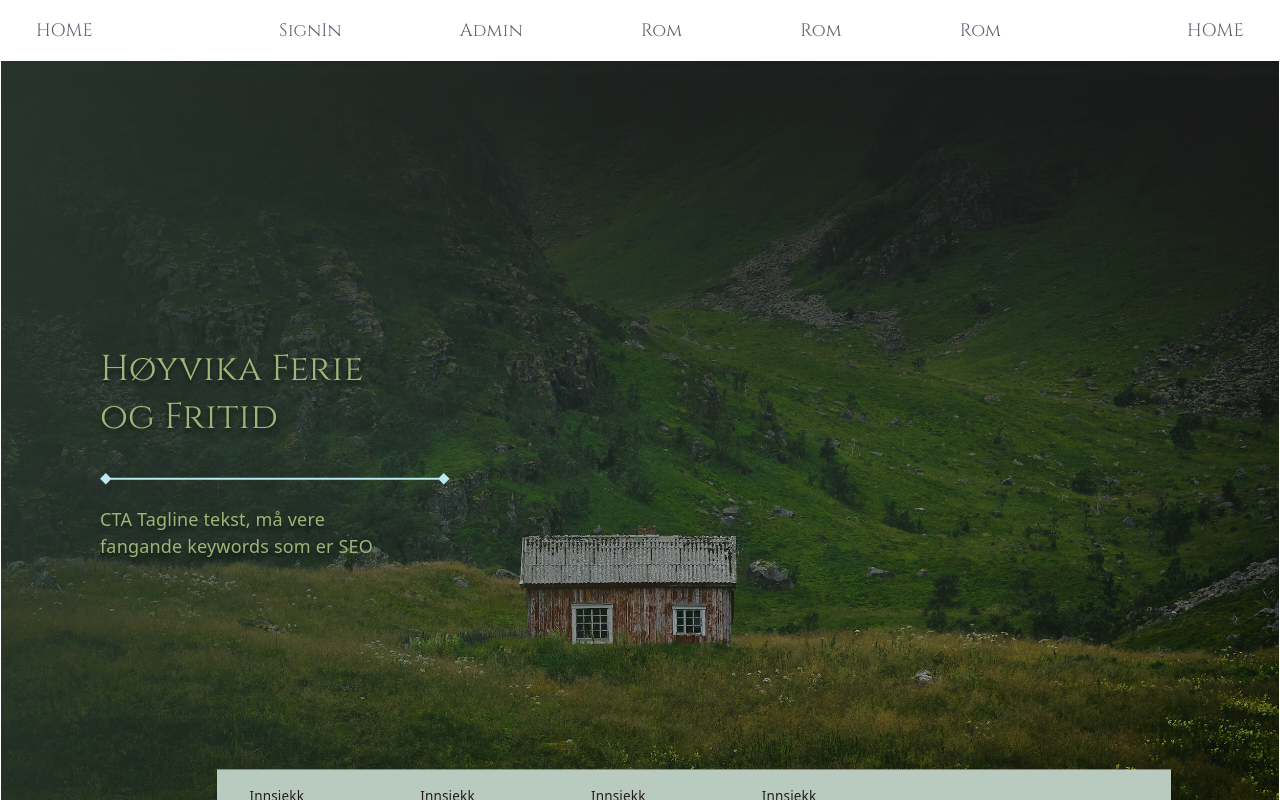
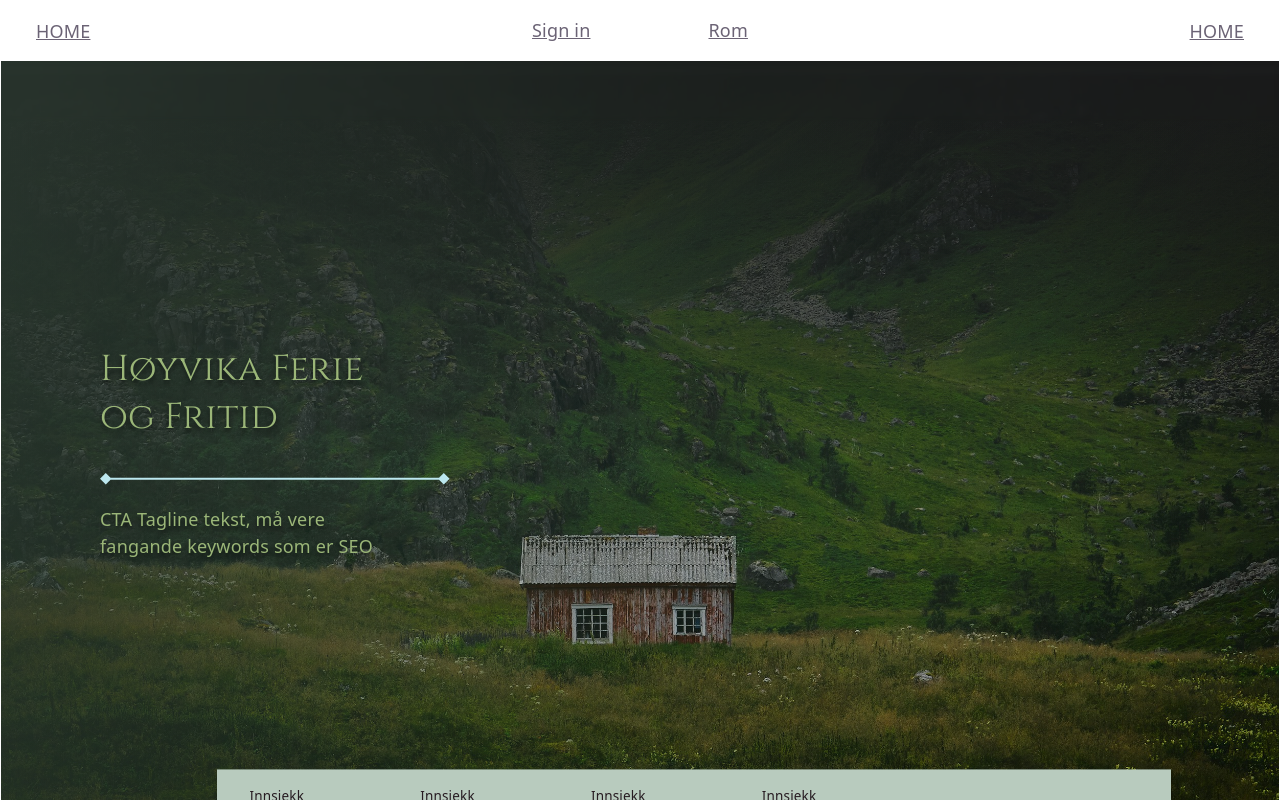
Before and after one commit to katikodi/HoyvikFront, a React (Vite) app in the folder frontend/: page / in a window 1280 px wide. Shown: the top 800 px of the page. Built offline with nearby package versions, Linux system fonts and the light colour scheme; no server answers.

Commit message:
Changed Navlinks and made admin button only appear as an admin

```diff
--- a/frontend/src/components/Nav.jsx
+++ b/frontend/src/components/Nav.jsx
@@ -1,30 +1,19 @@
 import "@/styles/Nav.css";
+import { NavLink } from "react-router-dom";
+import { useAuth } from "../auth/AuthContext";
 const Nav = () => {
+    const { isAdmin } = useAuth();
+
     return (
         <nav className="nav">
             {/* THESE LINK DESTINATIONS ARE TEMPORARY */}
             <NavLogo />
             <div className="nav-links-container">
-                <NavLink
-                    text="SignIn"
-                    linkDestination="/signin"
-                />
-                <NavLink
-                    text="Admin"
-                    linkDestination="/admin"
-                />
-                <NavLink
-                    text="Rom"
-                    linkDestination="/Booking"
-                />
-                <NavLink
-                    text="Rom"
-                    linkDestination="/Booking"
-                />
-                <NavLink
-                    text="Rom"
-                    linkDestination="/Booking"
-                />
+                <NavLink to="/signin">Sign in</NavLink>
+
+                {isAdmin && <NavLink to="/admin">Admin</NavLink>}
+
+                <NavLink to="/Booking">Rom</NavLink>
             </div>
             <NavLogo />
         </nav>
@@ -33,24 +22,19 @@ const Nav = () => {
 
 export default Nav;
 
-const NavLink = ({ text, linkDestination }) => {
-    // TODO: figure out if these have a hover effect
-    // TODO: should these use react router Link instead of a?
-    return (
-        <a
-            href={linkDestination}
-            className="cinzel nav-link"
-        >
-            {text}
-        </a>
-    );
-};
+// const NavLink = ({ text, linkDestination }) => {
+//     // TODO: figure out if these have a hover effect
+//     // TODO: should these use react router Link instead of a?
+//     return (
+//         <a
+//             href={linkDestination}
+//             className="cinzel nav-link"
+//         >
+//             {text}
+//         </a>
+//     );
+// };
 
 const NavLogo = () => {
-    return (
-        <NavLink
-            text="HOME"
-            linkDestination="/"
-        />
-    );
+    return <NavLink to={"/"}>HOME</NavLink>;
 };
```
